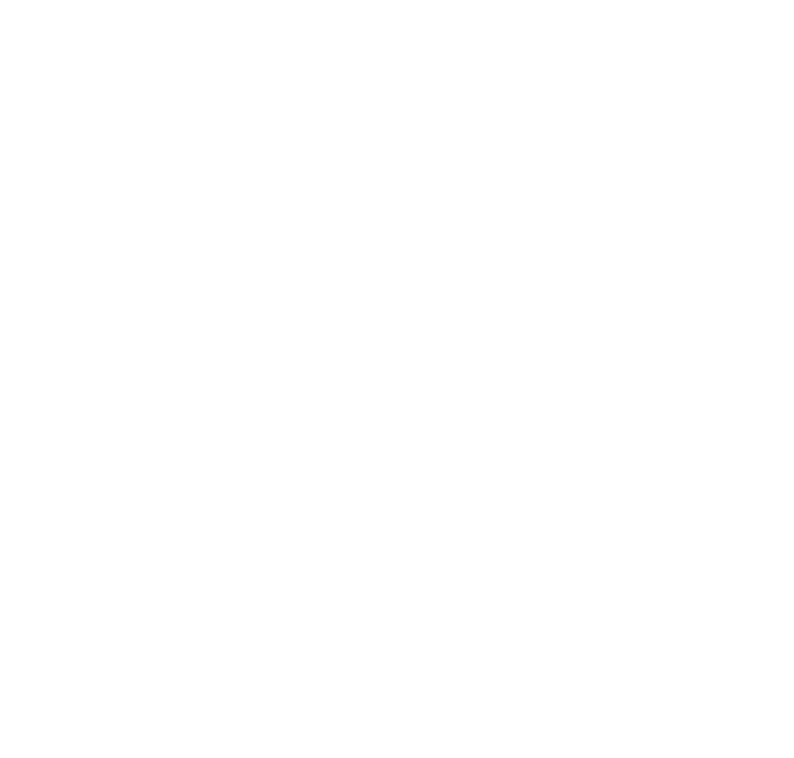
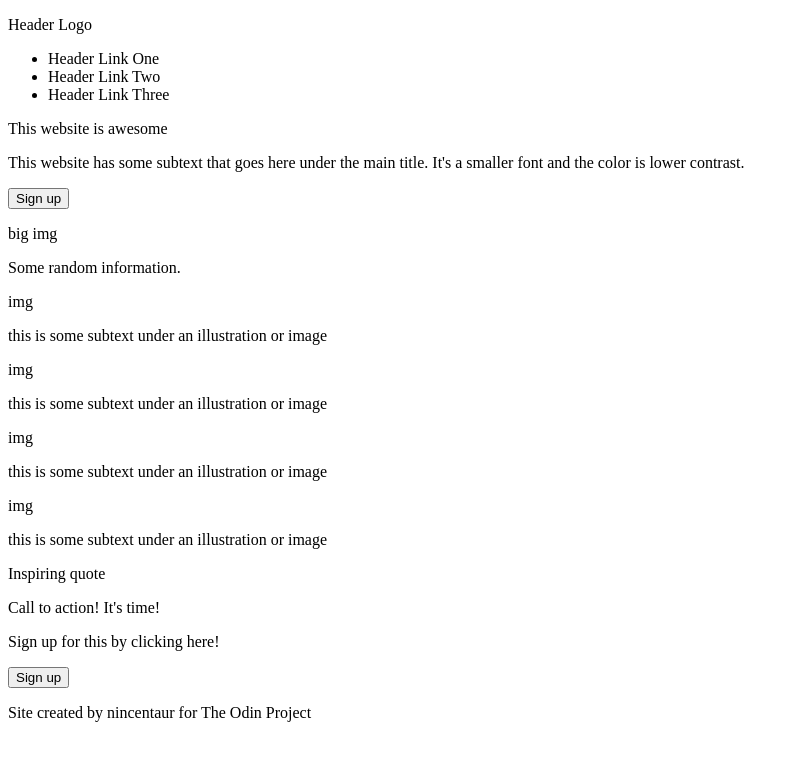
Before and after one commit to nincentaur/landing-page, a plain HTML site: page index.html in a window 1280 px wide. Shown: the whole page, without its empty margins (0-794 px from the left). Drawn offline with Linux system fonts and the light colour scheme.

Commit message:
Add text, img placeholders, and buttons to index to begin drafting html page

```diff
--- a/index.html
+++ b/index.html
@@ -8,6 +8,35 @@
     <link rel="stylesheet" href="style.css"
 </head>
 <body>
+  <p>Header Logo</p>
+  <ul>
+    <li>Header Link One</li>
+    <li>Header Link Two</li>
+    <li>Header Link Three</li>
+  </ul>
 
+  <p>This website is awesome</p>
+  <p>This website has some subtext that goes here under the main title. It's a smaller font and the color is lower contrast.</p>
+  <button>Sign up</button>
+
+  <p>big img</p>
+
+  <p>Some random information.</p>
+  <p>img</p>
+  <p>this is some subtext under an illustration or image</p>
+  <p>img</p>
+  <p>this is some subtext under an illustration or image</p>
+  <p>img</p>
+  <p>this is some subtext under an illustration or image</p>
+  <p>img</p>
+  <p>this is some subtext under an illustration or image</p>
+
+  <p>Inspiring quote</p>
+
+  <p>Call to action! It's time!</p>
+  <p>Sign up for this by clicking here!</p>
+  <button>Sign up</button>
+
+  <p>Site created by nincentaur for The Odin Project</p>
 </body>
 </html>
```
